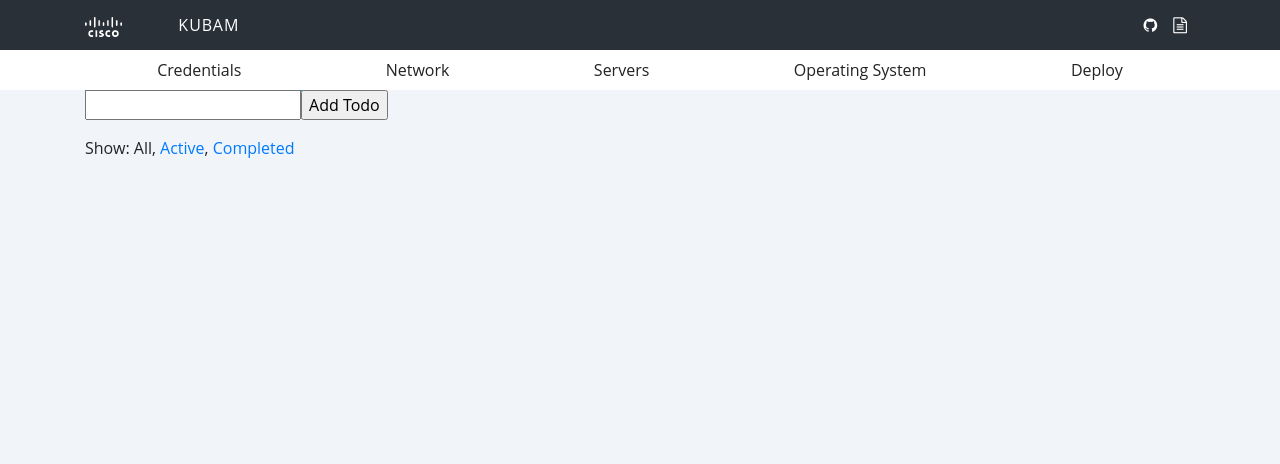
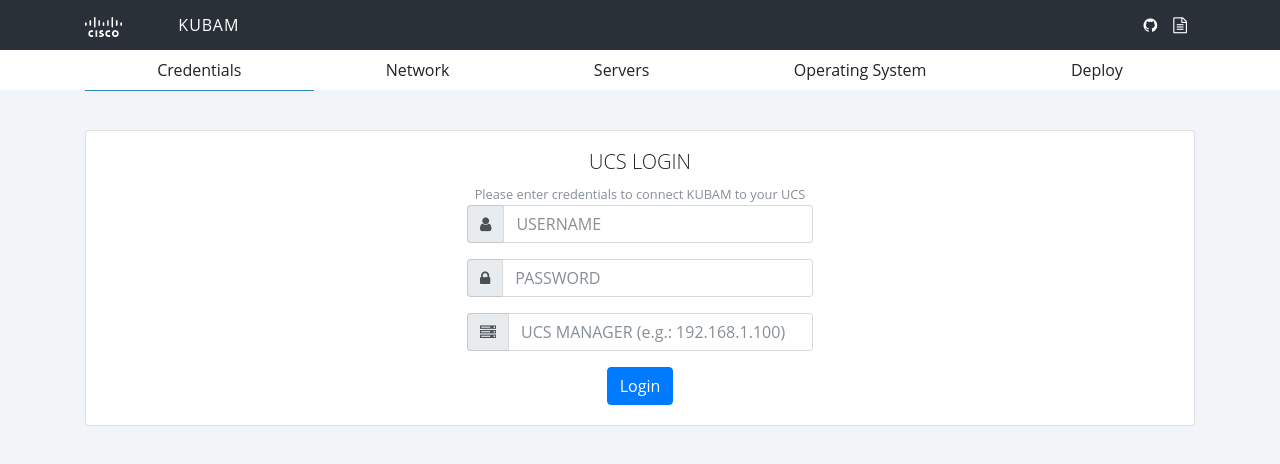
Before and after one commit to CiscoUcs/KUBAM-Frontend, a React (Create React App) app: page / in a window 1280 px wide. Shown: the top 464 px of the page. Built offline with nearby package versions, Linux system fonts and the light colour scheme.

Commit message:
added work panes for dashboard.

```diff
--- a/public/css/main.css
+++ b/public/css/main.css
@@ -40,3 +40,8 @@
 .stepsbar .active {
   border-bottom: 1px solid #2f87c0;
 }
+
+.main-panel {
+  margin-top: 40px;
+
+}
--- a/public/index.html
+++ b/public/index.html
@@ -2,7 +2,7 @@
 <html lang="en">
   <head>
     <meta charset="utf-8">
-    <meta name="viewport" content="width=device-width, initial-scale=1">
+    <meta name="viewport" content="width=device-width, initial-scale=1, shrink-to-fit=no">
     <link rel="stylesheet" href="https://maxcdn.bootstrapcdn.com/bootstrap/4.0.0-beta/css/bootstrap.min.css" integrity="sha384-/Y6pD6FV/Vv2HJnA6t+vslU6fwYXjCFtcEpHbNJ0lyAFsXTsjBbfaDjzALeQsN6M" crossorigin="anonymous">
     <link href="https://maxcdn.bootstrapcdn.com/font-awesome/4.6.3/css/font-awesome.min.css" rel="stylesheet" type="text/css">
     <link rel="stylesheet" type="text/css" href="css/main.css">
--- a/src/components/App.js
+++ b/src/components/App.js
@@ -1,18 +1,14 @@
 import React from 'react'
-import Footer from './Footer'
 import NavBar from './NavBar'
-import AddTodo from '../containers/AddTodo'
-import VisibleTodoList from '../containers/VisibleTodoList'
 import SelectTab from '../containers/SelectTab'
+import PanelController from '../containers/PanelController'
 
 const App = () => (
   <div>
     <NavBar />
     <SelectTab />
     <div className="container">
-      <AddTodo />
-      <VisibleTodoList />
-      <Footer />
+      <PanelController />
     </div>
   </div>
 )
--- /dev/null
+++ b/src/components/Panel.js
@@ -0,0 +1,38 @@
+import React from 'react'
+import Login from './panels/credentials/'
+import Network from './panels/network/'
+import Server from './panels/server/'
+import OS from './panels/os/'
+import Deploy from './panels/deploy/'
+
+var Panel = ({selected}) => {
+  let p = null;
+  switch (selected) {
+    case "Credentials":
+      p = <Login />
+      break;
+    case "Network":
+      p = <Network />
+      break;
+    case "Servers":
+      p = <Server />
+      break;
+    case "OS":
+      p = <OS />
+      break;
+    case "Deploy":
+      p = <Deploy />
+      break;
+    default:
+      p = "Not implemented"
+      break;
+  }
+
+  return(
+    <div className="card main-panel">
+      {p}
+    </div>
+  )
+};
+
+export default Panel
--- /dev/null
+++ b/src/components/panels/credentials/index.js
@@ -0,0 +1,47 @@
+import React from 'react'
+
+var Login = () => (
+
+  <div className="card-body">
+    <div className="row">
+      <div className="col"></div>
+      <div className="col align-self-center text-center">
+        <h3 className="lead">UCS LOGIN</h3>
+        <small className="text-muted">Please enter credentials to connect KUBAM to your UCS</small>
+        <form>
+          <div className="form-row align-items-center">
+            <div className="input-group">
+              <div className="input-group-addon">
+                <i className="fa fa-user" aria-hidden="true"></i>
+              </div>
+              <input type="user" className="form-control" id="inlineFormInputGroup" aria-describedby="userHelp" placeholder="USERNAME"/>
+            </div>
+          </div>
+          <p></p>
+          <div className="form-row align-items-center">
+            <div className="input-group">
+              <div className="input-group-addon">
+                <i className="fa fa-lock" aria-hidden="true"></i>
+              </div>
+              <input type="password" className="form-control" id="password" placeholder="PASSWORD"/>
+            </div>
+          </div>
+          <p></p>
+          <div className="form-row align-items-center">
+            <div className="input-group">
+              <div className="input-group-addon">
+                <i className="fa fa-server" aria-hidden="true"></i>
+              </div>
+              <input type="server" className="form-control" id="server" placeholder="UCS MANAGER (e.g.: 192.168.1.100)"/>
+            </div>
+          </div>
+          <p></p>
+          <button type="submit" className="btn btn-primary">Login</button>
+        </form>
+      </div>
+      <div className="col"></div>
+    </div>
+  </div>
+);
+
+export default Login
--- /dev/null
+++ b/src/components/panels/deploy/index.js
@@ -0,0 +1,16 @@
+import React from 'react'
+
+var Deploy = () => (
+
+  <div className="card-body">
+    <div className="row">
+      <div className="col"></div>
+      <div className="col align-self-center text-center">
+        <h3 className="lead">Deploy</h3>
+      </div>
+      <div className="col"></div>
+    </div>
+  </div>
+);
+
+export default Deploy
--- /dev/null
+++ b/src/components/panels/network/index.js
@@ -0,0 +1,16 @@
+import React from 'react'
+
+var Network = () => (
+
+  <div className="card-body">
+    <div className="row">
+      <div className="col"></div>
+      <div className="col align-self-center text-center">
+        <h3 className="lead">UCS Network</h3>
+      </div>
+      <div className="col"></div>
+    </div>
+  </div>
+);
+
+export default Network
--- /dev/null
+++ b/src/components/panels/os/index.js
@@ -0,0 +1,16 @@
+import React from 'react'
+
+var OS = () => (
+
+  <div className="card-body">
+    <div className="row">
+      <div className="col"></div>
+      <div className="col align-self-center text-center">
+        <h3 className="lead">Operating System</h3>
+      </div>
+      <div className="col"></div>
+    </div>
+  </div>
+);
+
+export default OS
--- /dev/null
+++ b/src/components/panels/server/index.js
@@ -0,0 +1,15 @@
+import React from 'react'
+
+var Server = () => (
+  <div className="card-body">
+    <div className="row">
+      <div className="col"></div>
+      <div className="col align-self-center text-center">
+        <h3 className="lead">UCS Servers</h3>
+      </div>
+      <div className="col"></div>
+    </div>
+  </div>
+);
+
+export default Server
--- /dev/null
+++ b/src/containers/PanelController.js
@@ -0,0 +1,13 @@
+import { connect } from 'react-redux'
+import Panel from '../components/Panel'
+
+const mapStateToProps = (state, ownProps) => ({
+  selected: state.tabs
+})
+
+const PanelController = connect(
+  mapStateToProps,
+  null
+)(Panel)
+
+export default PanelController
```
